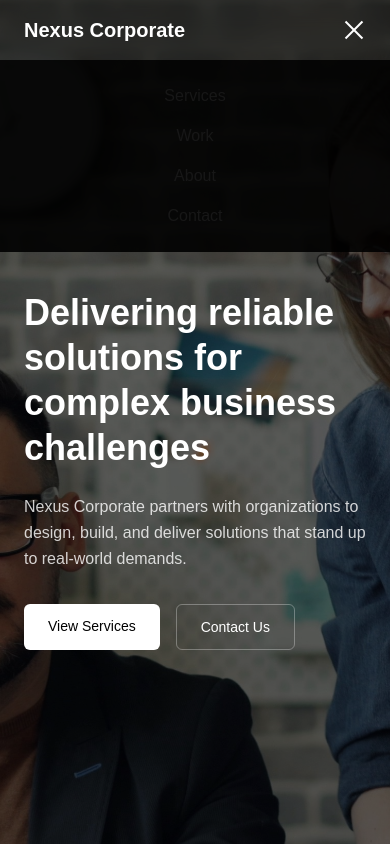
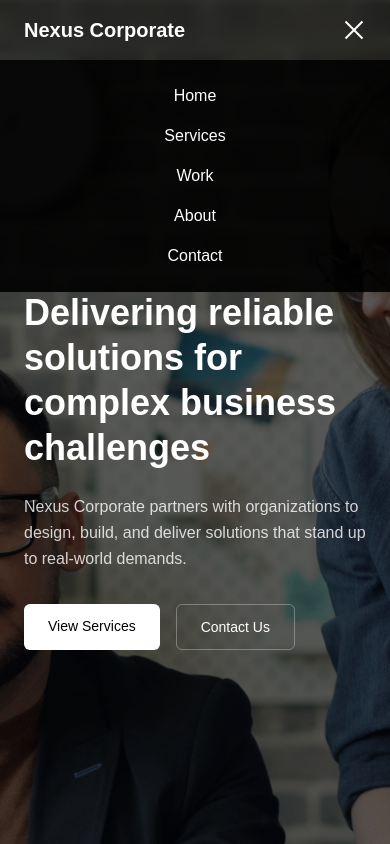
Before and after one commit to primyst/nexus, a Next.js app in the folder my-app/: page / in a window 390 px wide. Both pictures are taken after a click on the button 354 px from the left and 30 px from the top of the page. Shown: the top 844 px of the page. Built offline with nearby package versions, Linux system fonts and the light colour scheme.

Commit message:
Update Navbar.tsx

```diff
--- a/my-app/components/Navbar.tsx
+++ b/my-app/components/Navbar.tsx
@@ -44,7 +44,8 @@ export default function Navbar() {
 
       {/* Mobile menu */}
       {isOpen && (
-        <div className="absolute top-full left-0 w-full bg-black/90 flex flex-col items-center gap-4 py-6 md:hidden">
+        <div className="absolute top-full left-0 w-full bg-black/90 flex flex-col items-center gap-4 py-6 md:hidden text-white">
+          <Link href="/" onClick={() => setIsOpen(false)}>Home</Link>
           <Link href="/services" onClick={() => setIsOpen(false)}>Services</Link>
           <Link href="/work" onClick={() => setIsOpen(false)}>Work</Link>
           <Link href="/about" onClick={() => setIsOpen(false)}>About</Link>
```
